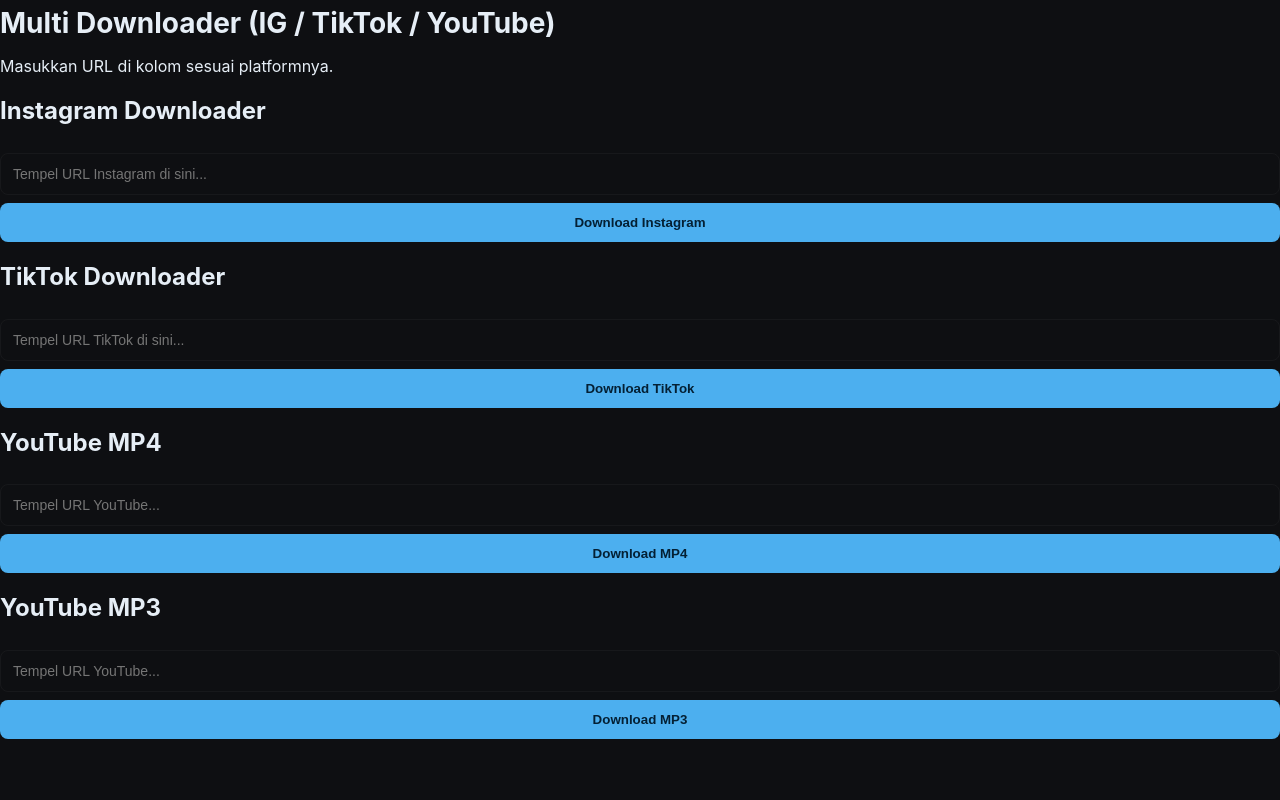
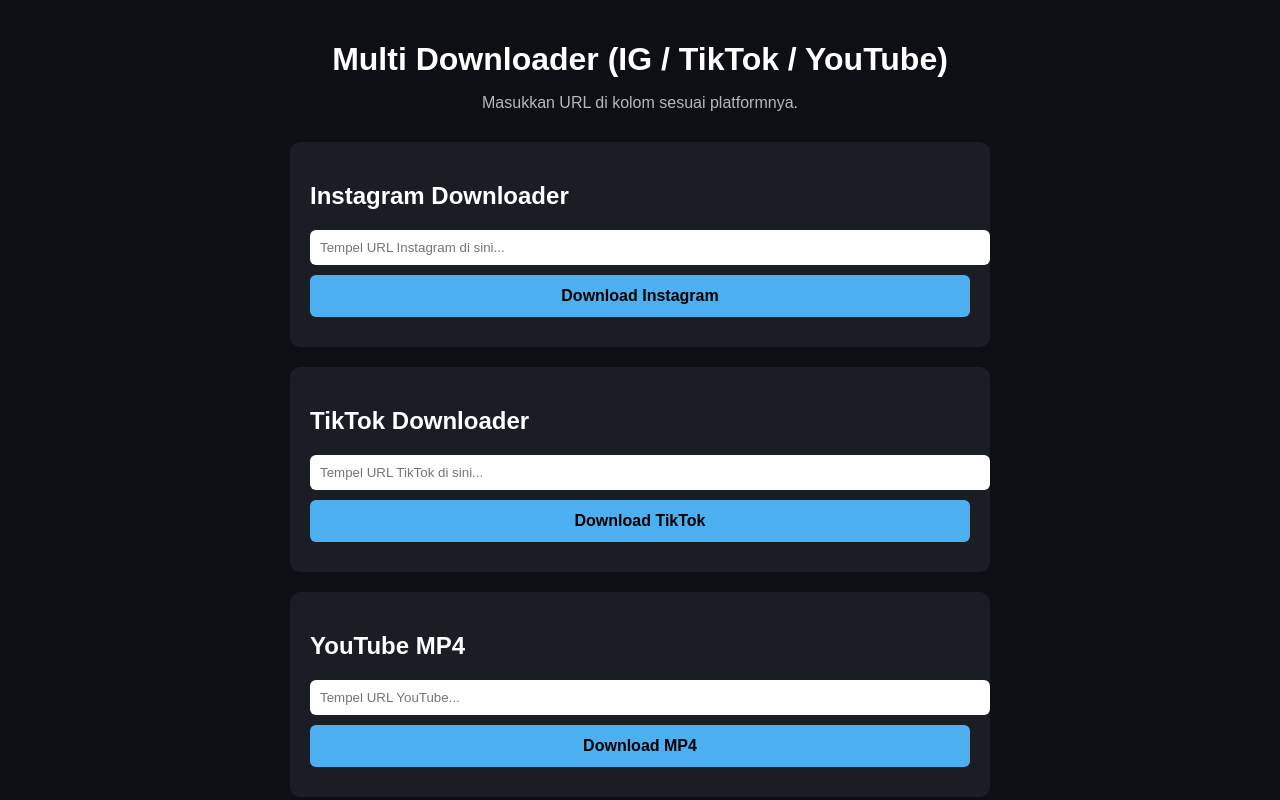
Before and after one commit to rafiqanderama/igdownloader, a website: page public/index.html in a window 1280 px wide. Shown: the top 800 px of the page. Drawn offline with Linux system fonts and the light colour scheme.

Commit message:
Update style.css

```diff
--- a/public/style.css
+++ b/public/style.css
@@ -1,17 +1,61 @@
-:root{--bg:#0e0f12;--card:#171820;--accent:#4cafef;--muted:#9aa0a6;color:#e6eef6}
-*{box-sizing:border-box}
-body{margin:0;background:var(--bg);font-family:Inter,ui-sans-serif,system-ui,Segoe UI,Roboto,"Helvetica Neue",Arial}
-.wrap{max-width:860px;margin:28px auto;padding:20px}
-header{text-align:center;color:var(--accent)}
-h1{margin:6px 0;font-size:28px}
-.tag{color:var(--muted);margin-top:0}
-main{display:grid;grid-template-columns:1fr;gap:18px;margin-top:18px}
-.card{background:var(--card);padding:18px;border-radius:10px;box-shadow:0 6px 18px rgba(0,0,0,0.4)}
-.card small{color:var(--muted)}
-input{width:100%;padding:12px;border-radius:8px;border:1px solid rgba(255,255,255,0.04);margin:8px 0;background:transparent;color:inherit;font-size:14px}
-button{width:100%;background:var(--accent);color:#042034;padding:12px;border-radius:8px;border:none;font-weight:700;cursor:pointer}
-.result{margin-top:10px;color:var(--muted);font-size:14px;word-break:break-word}
-.result a{display:inline-block;padding:8px 12px;background:#0b8be3;color:white;border-radius:6px;text-decoration:none;margin-top:6px}
-.small{font-size:14px}
-.note{color:#c9d1d9;font-size:13px}
-footer{text-align:center;color:var(--muted);margin-top:18px}
+body {
+    background: #0d0f14;
+    font-family: Arial;
+    color: white;
+    margin: 0;
+    padding: 0;
+}
+
+.container {
+    max-width: 700px;
+    margin: auto;
+    padding: 20px;
+}
+
+h1 {
+    text-align: center;
+    margin-bottom: 10px;
+}
+
+.subtext {
+    text-align: center;
+    margin-bottom: 30px;
+    opacity: 0.7;
+}
+
+.box {
+    background: #1a1d24;
+    padding: 20px;
+    margin-bottom: 20px;
+    border-radius: 10px;
+}
+
+input {
+    width: 100%;
+    padding: 10px;
+    border-radius: 6px;
+    border: none;
+    margin-bottom: 10px;
+}
+
+button {
+    width: 100%;
+    padding: 12px;
+    background: #4cafef;
+    border: none;
+    border-radius: 6px;
+    font-size: 16px;
+    color: black;
+    cursor: pointer;
+    font-weight: bold;
+}
+
+button:hover {
+    background: #6cc6ff;
+}
+
+.result {
+    margin-top: 10px;
+    font-size: 14px;
+    word-wrap: break-word;
+}
```
